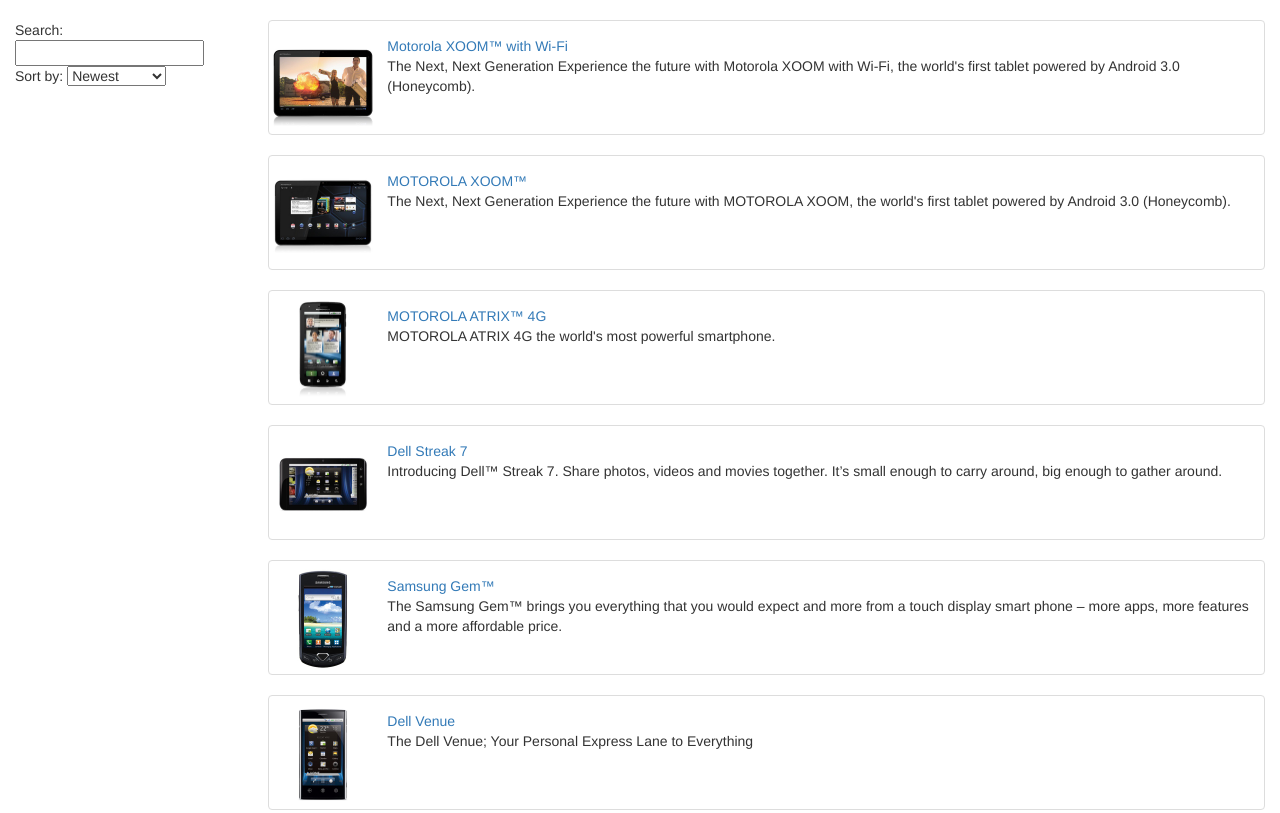
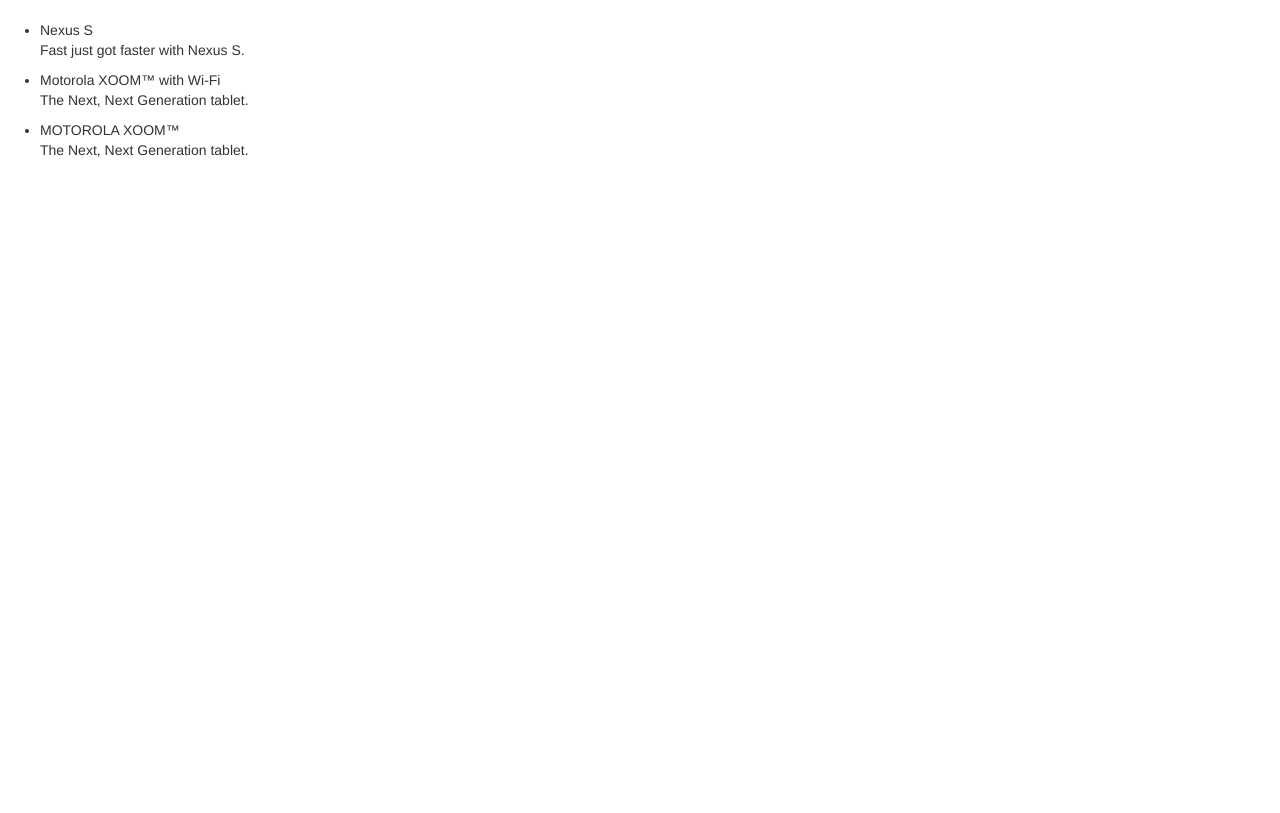
Before and after one commit to mlg-/angular-tutorial, a website: page app/index.html in a window 1280 px wide. Shown: the top 813 px of the page. Drawn offline with nearby package versions, Linux system fonts and the light colour scheme; some packages are replaced by stand-ins of ours.

Commit message:
templating

```diff
--- a/app/index.html
+++ b/app/index.html
@@ -17,12 +17,15 @@
   <script src="js/controllers.js"></script>
   <script src="js/filters.js"></script>
   <script src="js/services.js"></script>
-</head>
-<body>
+  </head>
+  <body ng-controller="PhoneListCtrl">
 
-  <div class="view-container">
-    <div ng-view class="view-frame"></div>
-  </div>
+    <ul>
+      <li ng-repeat="phone in phones">
+        <span>{{phone.name}}</span>
+        <p>{{phone.snippet}}</p>
+      </li>
+    </ul>
 
 </body>
 </html>
--- a/app/js/controllers.js
+++ b/app/js/controllers.js
@@ -1,22 +1,14 @@
 'use strict';
 
-/* Controllers */
+var phonecatApp = angular.module('phonecatApp', []);
 
-var phonecatControllers = angular.module('phonecatControllers', []);
-
-phonecatControllers.controller('PhoneListCtrl', ['$scope', 'Phone',
-  function($scope, Phone) {
-    $scope.phones = Phone.query();
-    $scope.orderProp = 'age';
-  }]);
-
-phonecatControllers.controller('PhoneDetailCtrl', ['$scope', '$routeParams', 'Phone',
-  function($scope, $routeParams, Phone) {
-    $scope.phone = Phone.get({phoneId: $routeParams.phoneId}, function(phone) {
-      $scope.mainImageUrl = phone.images[0];
-    });
-
-    $scope.setImage = function(imageUrl) {
-      $scope.mainImageUrl = imageUrl;
-    };
-  }]);
+phonecatApp.controller('PhoneListCtrl', function ($scope) {
+  $scope.phones = [
+    {'name': 'Nexus S',
+     'snippet': 'Fast just got faster with Nexus S.'},
+    {'name': 'Motorola XOOM™ with Wi-Fi',
+     'snippet': 'The Next, Next Generation tablet.'},
+    {'name': 'MOTOROLA XOOM™',
+     'snippet': 'The Next, Next Generation tablet.'}
+  ];
+});
```
